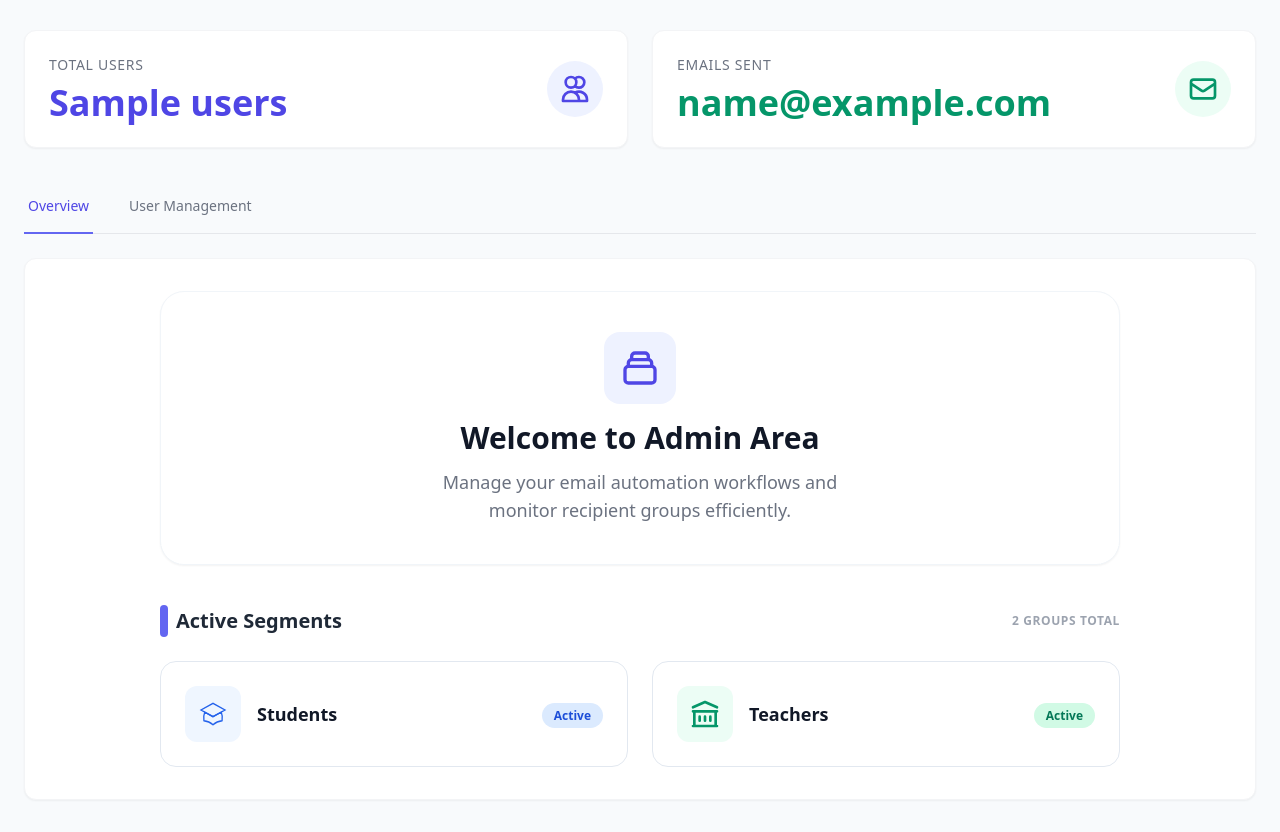
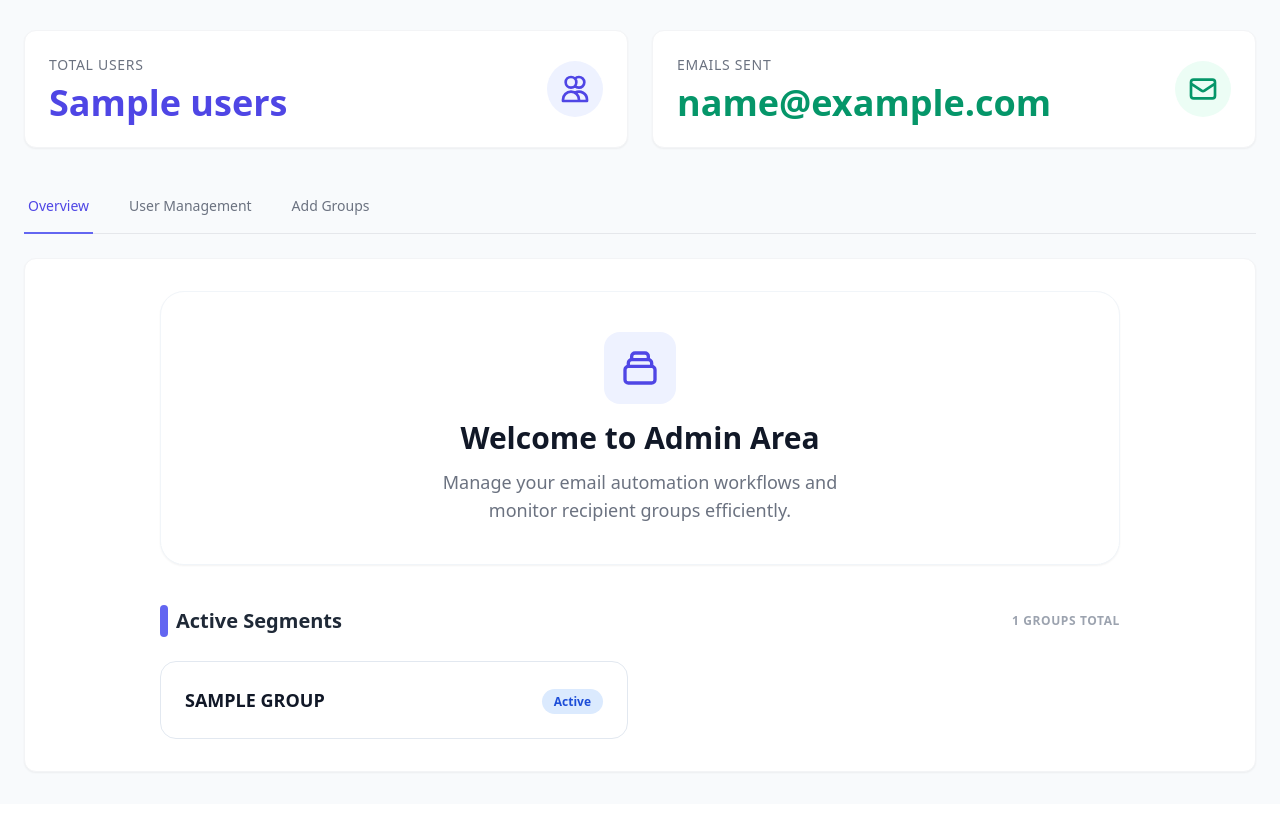
Before and after one commit to puskarpreconet123/email-automation-with-google-api, a Flask app: template templates/dashboard.html in a window 1280 px wide. Shown: the part 226-1058 px from the top of the page. After the commit the page ends 999 px from the top, so only its background shows below. Run offline with Flask 3, Linux system fonts and the light colour scheme; the template is opened without the code that fills it: most values are stand-ins (such as "Sample title", 1, 10 or a date in 2020); some libraries are stand-ins or nearby versions.

Commit message:
Add Create Group Featurs and sync with Users

```diff
--- a/app.py
+++ b/app.py
@@ -38,6 +38,7 @@ def to_local_filter(dt):
 client = MongoClient(os.getenv("MONGO_URI"))
 db = client["emailAutomation"]
 users_collection = db["users"]
+groups_collection = db["groups"]
 
 
 # steps  for sending via google api . protocol - http, step-2
@@ -105,10 +106,6 @@ def send_email(user):
         print(f"Error in send_email function: {e}")
         return False
 
-@app.route("/emailForm")
-def emailForm():
-  return  render_template("emailAutomationForm.html", active="emailForm")
-
 @app.route("/", methods=["GET", "POST"])
 def dashboard():
     if request.method == "POST":
@@ -136,6 +133,7 @@ def dashboard():
         return redirect("/")
 
     all_users = list(users_collection.find())
+    all_group = list(groups_collection.find())
 
     total_users = users_collection.count_documents({})
     total_emails_send = sum(u.get("noOfEmailsSend", 0) for u in all_users)
@@ -145,19 +143,15 @@ def dashboard():
         allUser=all_users,
         active="home",
         users=total_users,
-        emails=total_emails_send
+        emails=total_emails_send,
+        allGroup=all_group,
     )
 
-@app.route('/details/<id>')
-def user_details(id):
-    user = users_collection.find_one({"_id": ObjectId(id)})
-    return render_template("userCard.html", user=user)
 
-
-@app.route('/delete/<id>')
-def delete_user(id):
-    users_collection.delete_one({"_id": ObjectId(id)})
-    return redirect("/")
+@app.route("/emailForm")
+def emailForm():
+  all_group = list(groups_collection.find())
+  return  render_template("emailAutomationForm.html", active="emailForm", allGroup = all_group)
 
 
 @app.route('/emailForm-edit/<id>', methods=['GET', 'POST'])
@@ -176,7 +170,56 @@ def update_user(id):
         return redirect("/")
 
     user = users_collection.find_one({"_id": ObjectId(id)})
-    return render_template("emailAutomationForm.html", user=user)
+    all_group = list(groups_collection.find())
+    return render_template("emailAutomationForm.html", user=user, allGroup=all_group)
+
+
+@app.route("/create-group", methods=["POST"])
+def create_group():
+    group_name = request.form.get("group_name")
+
+    group_exist = groups_collection.find_one({"groupName": group_name.lower()}) is not None
+    if group_exist:
+        return render_template("showerror.html", error_message="Group already exists")
+
+    rule1 = {
+        "maxEmails": int(request.form.get("rule1_maxEmails") or 0),
+        "wait": {
+            "value": int(request.form.get("rule1_wait_value") or 0),
+            "unit": request.form.get("rule1_wait_unit")
+        }
+    }
+
+    rule2 = {
+        "maxEmails": int(request.form.get("rule2_maxEmails") or 0),
+        "wait": {
+            "value": int(request.form.get("rule2_wait_value") or 0),
+            "unit": request.form.get("rule2_wait_unit")
+        }
+    }
+
+    group_doc = {
+        "groupName": group_name.lower(),
+        "rules": [rule1, rule2],
+        "createdAt": datetime.now(timezone.utc)
+    }
+
+    groups_collection.insert_one(group_doc)
+
+    return redirect("/")
+
+
+
+@app.route('/details/<id>')
+def user_details(id):
+    user = users_collection.find_one({"_id": ObjectId(id)})
+    return render_template("userCard.html", user=user)
+
+
+@app.route('/delete/<id>')
+def delete_user(id):
+    users_collection.delete_one({"_id": ObjectId(id)})
+    return redirect("/")
 
 
 @app.route("/start")
@@ -204,6 +247,22 @@ def stop_scheduler():
 def scheduler_status():
     return {"running": scheduler.running if scheduler else False}
 
+def get_timedelta(wait):
+    value = wait["value"]
+    unit = wait["unit"]
+
+    if unit == "seconds":
+        return timedelta(seconds=value)
+    if unit == "minutes":
+        return timedelta(minutes=value)
+    if unit == "hours":
+        return timedelta(hours=value)
+    if unit == "days":
+        return timedelta(days=value)
+    return print("Error to fetch timedelta")
+
+def get_group_rule(group_name):
+    return groups_collection.find_one({"groupName": group_name.lower()})
 
 
 def job():
@@ -212,8 +271,12 @@ def job():
         now = datetime.now(timezone.utc)
 
         for user in all_users:
+            group_data = get_group_rule(user.get("group"))
+            if not group_data:
+                continue
 
-            if user["lastSend"] is None:
+            # first email
+            if user.get("lastSend") is None:
                 send_email(user)
                 continue
 
@@ -222,23 +285,19 @@ def job():
                 last_send = last_send.replace(tzinfo=timezone.utc)
 
             diff = now - last_send
+            sent_count = user.get("noOfEmailsSend", 0)
 
-            if user["group"].lower() == "student":
-                if user["noOfEmailsSend"] < 3 and diff >= timedelta(minutes=1):
+            rules = group_data.get("rules", [])
+
+            for rule in rules:
+                max_emails = rule.get("maxEmails", 0)
+                wait_time = get_timedelta(rule.get("wait"))
+
+                if sent_count < max_emails and diff >= wait_time:
                     send_email(user)
-                elif user["noOfEmailsSend"] >= 3 and diff >= timedelta(minutes=5):
-                    send_email(user)
+                    break
 
-            elif user["group"].lower() == "teacher" and diff >= timedelta(seconds=30):
-                if user["noOfEmailsSend"] <=5:
-                    send_email(user)
-            elif user["group"].lower() == "office":
-                if user["noOfEmailsSend"] < 2 and diff >= timedelta(minutes=15):
-                    send_email(user)
-                elif user["noOfEmailsSend"] == 2 and diff >= timedelta(minutes=30):
-                    send_email(user)
-                elif user["noOfEmailsSend"] >= 3 and diff >= timedelta(hours=2):
-                    send_email(user)
+
 
 scheduler = None
 
--- a/templates/base.html
+++ b/templates/base.html
@@ -9,12 +9,12 @@
 <body class="bg-slate-50 min-h-screen text-slate-900">
 
     <nav class="bg-slate-900/95 sticky top-0 z-50 px-8 py-4 flex items-center justify-between shadow-xl backdrop-blur-md">
-    <div class="flex items-center gap-2">
+    <a href="/"><div class="flex items-center gap-2">
       <div class="w-8 h-8 bg-blue-500 rounded-lg flex items-center justify-center">
         <span class="text-white font-bold text-xs">EA</span>
       </div>
       <h2 class="text-lg font-bold tracking-tight text-white">Email<span class="text-blue-400">Automation</span></h2>
-    </div>
+    </div></a>
 
     <div class="flex gap-1 bg-slate-800/50 p-1.5 rounded-2xl border border-slate-700">
       <a href="/"
--- a/templates/dashboard.html
+++ b/templates/dashboard.html
@@ -25,9 +25,6 @@
   <div class="flex items-center gap-3">
     <a href="/stop"
        class="automaton_button inline-flex items-center px-5 py-2.5 border border-transparent text-sm font-bold rounded-xl text-white bg-red-600 hover:bg-red-700 shadow-sm shadow-red-200 focus:outline-none focus:ring-2 focus:ring-offset-2 focus:ring-red-500 transition-all active:scale-95">
-      <svg xmlns="http://www.w3.org/2000/svg" class="h-4 w-4 mr-2" fill="none" viewBox="0 0 24 24" stroke="currentColor">
-        <path stroke-linecap="round" stroke-linejoin="round" stroke-width="2" d="M10 9v6m4-6v6m7-3a9 9 0 11-18 0 9 9 0 0118 0z" />
-      </svg>
       Stop Automation
     </a>
   </div>
@@ -67,6 +64,10 @@
       <button onclick="showTab('allUser', event)" class="tab-btn whitespace-nowrap py-4 px-1 border-b-2 font-medium text-sm border-transparent text-gray-500 hover:text-gray-700 hover:border-gray-300">
         User Management
       </button>
+      <button onclick="showTab('group', event)" class="tab-btn whitespace-nowrap py-4 px-1 border-b-2 font-medium text-sm border-transparent text-gray-500 hover:text-gray-700 hover:border-gray-300">
+  Add Groups
+</button>
+
     </nav>
   </div>
 
@@ -91,42 +92,23 @@
         <span class="w-2 h-8 bg-indigo-500 rounded-full"></span>
         Active Segments
       </h3>
-      <span class="text-xs font-semibold uppercase tracking-wider text-gray-400">2 Groups Total</span>
+      <span class="text-xs font-semibold uppercase tracking-wider text-gray-400">{{ allGroup|length }} Groups Total</span>
     </div>
 
     <div class="grid grid-cols-1 md:grid-cols-2 gap-6">
+
+    {% for group in allGroup %}
       <div class="group bg-white p-6 rounded-2xl border border-slate-200 hover:border-indigo-500 hover:shadow-xl hover:shadow-indigo-500/10 transition-all duration-300 cursor-pointer">
         <div class="flex items-center gap-4">
-          <div class="w-14 h-14 bg-blue-50 rounded-xl flex items-center justify-center group-hover:bg-blue-600 transition-colors duration-300">
-            <svg xmlns="http://www.w3.org/2000/svg" class="h-8 w-8 text-blue-600 group-hover:text-white" fill="none" viewBox="0 0 24 24" stroke="currentColor">
-              <path d="M12 14l9-5-9-5-9 5 9 5z" />
-              <path d="M12 14l6.16-3.422a12.083 12.083 0 01.665 6.479A11.952 11.952 0 0012 20.055a11.952 11.952 0 00-6.824-2.998 12.078 12.078 0 01.665-6.479L12 14z" />
-            </svg>
-          </div>
           <div>
-            <h4 class="text-lg font-bold text-gray-900">Students</h4>
+            <h4 class="text-lg font-bold text-gray-900">{{ group.groupName|upper }}</h4>
           </div>
           <div class="ml-auto">
             <span class="bg-blue-100 text-blue-700 text-xs font-bold px-3 py-1 rounded-full">Active</span>
           </div>
         </div>
       </div>
-
-      <div class="group bg-white p-6 rounded-2xl border border-slate-200 hover:border-emerald-500 hover:shadow-xl hover:shadow-emerald-500/10 transition-all duration-300 cursor-pointer">
-        <div class="flex items-center gap-4">
-          <div class="w-14 h-14 bg-emerald-50 rounded-xl flex items-center justify-center group-hover:bg-emerald-600 transition-colors duration-300">
-            <svg xmlns="http://www.w3.org/2000/svg" class="h-8 w-8 text-emerald-600 group-hover:text-white" fill="none" viewBox="0 0 24 24" stroke="currentColor">
-              <path stroke-linecap="round" stroke-linejoin="round" stroke-width="2" d="M8 14v3m4-3v3m4-3v3M3 21h18M3 10h18M3 7l9-4 9 4M4 10h16v11H4V10z" />
-            </svg>
-          </div>
-          <div>
-            <h4 class="text-lg font-bold text-gray-900">Teachers</h4>
-          </div>
-          <div class="ml-auto">
-            <span class="bg-emerald-100 text-emerald-700 text-xs font-bold px-3 py-1 rounded-full">Active</span>
-          </div>
-        </div>
-      </div>
+    {% endfor %}
     </div>
   </div>
 </div>
@@ -191,6 +173,7 @@
         {% endif %}
       </div>
     </div>
+    {% include "groups.html" %}
   </div>
 
 
--- /dev/null
+++ b/templates/groups.html
@@ -0,0 +1,114 @@
+<div id="group" class="tab-content hidden p-8">
+  <div class="max-w-3xl mx-auto">
+
+    <div class="mb-6">
+      <h2 class="text-2xl font-bold text-gray-800">Create New Group</h2>
+      <p class="text-gray-500 text-sm mt-1">
+        Define how often emails should be sent for users in this group.
+      </p>
+    </div>
+
+    <form action="/create-group" method="POST" class="bg-white border border-gray-100 rounded-2xl shadow-sm p-6 space-y-8">
+
+      <!-- Group Name -->
+      <div>
+        <label class="block text-sm font-semibold text-gray-700 mb-2">Group Name</label>
+        <input
+          type="text"
+          name="group_name"
+          required
+          class="w-full px-4 py-2.5 border border-gray-200 rounded-xl focus:ring-2 focus:ring-indigo-500 focus:border-indigo-500 outline-none"
+          placeholder="Example: Students, Teachers, Office"
+        />
+      </div>
+
+      <!-- Rule 1 -->
+      <div class="border rounded-xl p-5 space-y-4">
+        <h3 class="text-lg font-semibold text-gray-800">Rule 1</h3>
+
+        <div>
+          <label class="block text-sm font-medium text-gray-700 mb-1">Send until email count</label>
+          <input
+          required
+            type="number"
+            name="rule1_maxEmails"
+            class="w-full px-4 py-2 border border-gray-200 rounded-xl"
+            placeholder="Example: 3"
+          />
+        </div>
+
+        <div class="grid grid-cols-2 gap-4">
+          <div>
+            <label class="block text-sm font-medium text-gray-700 mb-1">Wait Time</label>
+            <input
+            required
+              type="number"
+              name="rule1_wait_value"
+              class="w-full px-4 py-2 border border-gray-200 rounded-xl"
+              placeholder="Example: 1"
+            />
+          </div>
+
+          <div>
+            <label class="block text-sm font-medium text-gray-700 mb-1">Unit</label>
+            <select name="rule1_wait_unit" class="w-full px-4 py-2 border border-gray-200 rounded-xl">
+              <option value="seconds">Seconds</option>
+              <option value="minutes">Minutes</option>
+              <option value="hours">Hours</option>
+              <option value="days">Days</option>
+            </select>
+          </div>
+        </div>
+      </div>
+
+      <!-- Rule 2 -->
+      <div class="border rounded-xl p-5 space-y-4">
+        <h3 class="text-lg font-semibold text-gray-800">Rule 2</h3>
+
+        <div>
+          <label class="block text-sm font-medium text-gray-700 mb-1">Send until email count</label>
+          <input
+            type="number"
+            name="rule2_maxEmails"
+            class="w-full px-4 py-2 border border-gray-200 rounded-xl"
+            placeholder="Example: 999"
+          />
+        </div>
+
+        <div class="grid grid-cols-2 gap-4">
+          <div>
+            <label class="block text-sm font-medium text-gray-700 mb-1">Wait Time</label>
+            <input
+              type="number"
+              name="rule2_wait_value"
+              class="w-full px-4 py-2 border border-gray-200 rounded-xl"
+              placeholder="Example: 10"
+            />
+          </div>
+
+          <div>
+            <label class="block text-sm font-medium text-gray-700 mb-1">Unit</label>
+            <select name="rule2_wait_unit" class="w-full px-4 py-2 border border-gray-200 rounded-xl">
+              <option value="seconds">Seconds</option>
+              <option value="minutes">Minutes</option>
+              <option value="hours">Hours</option>
+              <option value="days">Days</option>
+            </select>
+          </div>
+        </div>
+      </div>
+
+      <!-- Submit -->
+      <div class="flex justify-end">
+        <button
+          type="submit"
+          class="inline-flex items-center px-6 py-2.5 text-sm font-bold rounded-xl text-white bg-indigo-600 hover:bg-indigo-700 focus:ring-2 focus:ring-indigo-500 shadow-sm"
+        >
+          Create Group
+        </button>
+      </div>
+
+    </form>
+
+  </div>
+</div>
```
Also changed, not shown: templates/emailAutomationForm.html (+9 -3 lines).
